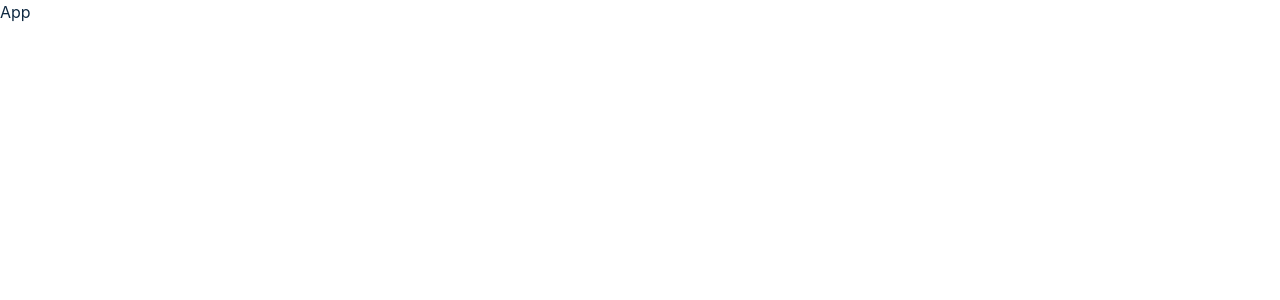
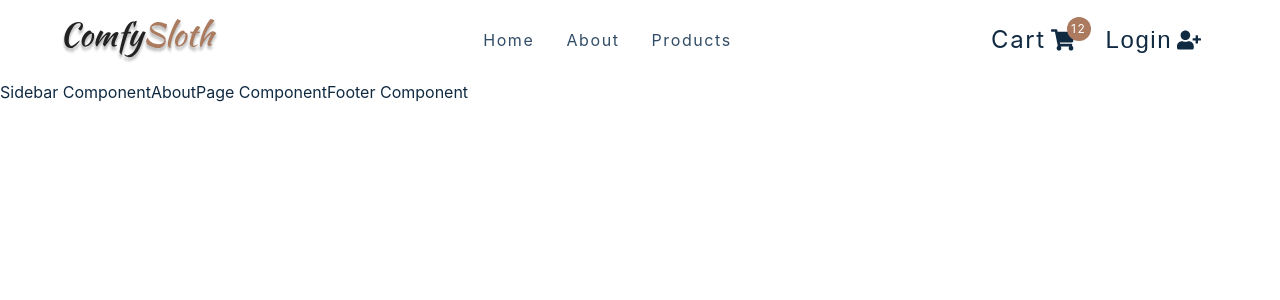
Before and after one commit to TunA-Kai/react-beginner-project-with-ts, a React (Create React App) app: page /about in a window 1280 px wide. Shown: the top 300 px of the page. Built offline with nearby package versions, Linux system fonts and the light colour scheme.

Commit message:
update basic Navbar

```diff
--- a/src/App.tsx
+++ b/src/App.tsx
@@ -1,5 +1,32 @@
+import { BrowserRouter, Route, Routes } from 'react-router-dom'
+import { Footer, Navbar, Sidebar } from './components'
+import {
+    About,
+    Cart,
+    Checkout,
+    Error,
+    Home,
+    Products,
+    SingleProduct,
+} from './pages'
+
 function App() {
-    return <div className='App'>App</div>
+    return (
+        <BrowserRouter>
+            <Navbar />
+            <Sidebar />
+            <Routes>
+                <Route path='/' element={<Home />} />
+                <Route path='/about' element={<About />} />
+                <Route path='/cart' element={<Cart />} />
+                <Route path='/products' element={<Products />} />
+                <Route path='/products/:id' element={<SingleProduct />} />
+                <Route path='/checkout' element={<Checkout />} />
+                <Route path='*' element={<Error />} />
+            </Routes>
+            <Footer />
+        </BrowserRouter>
+    )
 }
 
 export default App
--- a/src/components/CartButtons.tsx
+++ b/src/components/CartButtons.tsx
@@ -1,9 +1,24 @@
 import styled from 'styled-components'
+import { FaShoppingCart, FaUserMinus, FaUserPlus } from 'react-icons/fa'
+import { Link } from 'react-router-dom'
 
 interface CartButtonsProps {}
 
 function CartButtons({}: CartButtonsProps) {
-    return <>CartButtons Component</>
+    return (
+        <Wrapper className='cart-btn-wrapper'>
+            <Link to='/cart' className='cart-btn'>
+                Cart
+                <span className='cart-container'>
+                    <FaShoppingCart />
+                    <span className='cart-value'>12</span>
+                </span>
+            </Link>
+            <button type='button' className='auth-btn'>
+                Login <FaUserPlus />
+            </button>
+        </Wrapper>
+    )
 }
 
 export default CartButtons
--- a/src/components/Navbar.tsx
+++ b/src/components/Navbar.tsx
@@ -1,10 +1,35 @@
+import { Link } from 'react-router-dom'
 import styled from 'styled-components'
 import logo from '../assets/logo.svg'
+import { FaBars } from 'react-icons/fa'
+import { links } from '../utils/constants'
+import { CartButtons } from '.'
 
 interface NavbarProps {}
 
 function Navbar({}: NavbarProps) {
-    return <>Navbar Component</>
+    return (
+        <NavContainer>
+            <div className='nav-center'>
+                <div className='nav-header'>
+                    <Link to='/'>
+                        <img src={logo} alt='Comfy sloth' />
+                    </Link>
+                    <button className='nav-toggle'>
+                        <FaBars />
+                    </button>
+                </div>
+                <ul className='nav-links'>
+                    {links.map(({ id, text, url }) => (
+                        <li key={id}>
+                            <Link to={url}>{text}</Link>
+                        </li>
+                    ))}
+                </ul>
+                <CartButtons />
+            </div>
+        </NavContainer>
+    )
 }
 
 export default Navbar
```
